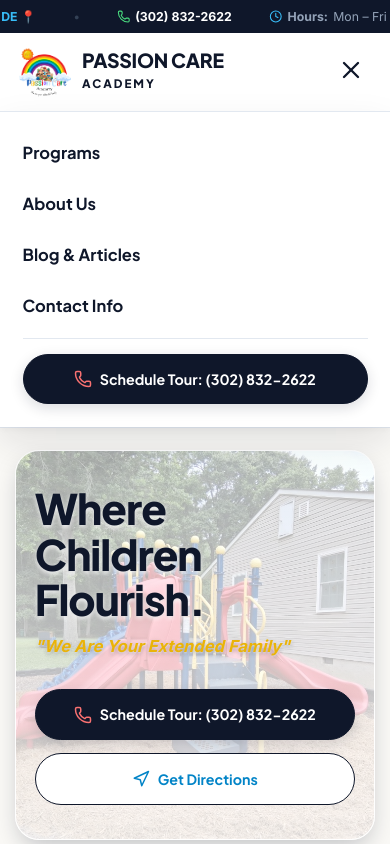
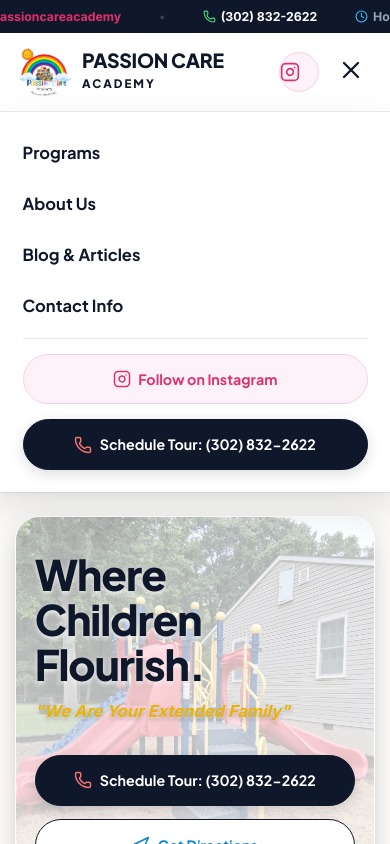
Before and after one commit to tiekomedia-alt/Passioncareacademy-, a React (Vite) app: page / in a window 390 px wide. Both pictures are taken after a click on the button 351 px from the left and 71 px from the top of the page. Shown: the top 844 px of the page. Built offline with nearby package versions, Linux system fonts and the light colour scheme.

Commit message:
Add official Instagram icon link to header ticker, navbar, mobile drawer, and footer

```diff
--- a/src/components/Footer.jsx
+++ b/src/components/Footer.jsx
@@ -1,9 +1,10 @@
 import React from 'react';
-import { Phone, MapPin, Clock, ArrowUp, ExternalLink } from 'lucide-react';
+import { Phone, MapPin, Clock, ArrowUp, ExternalLink, Instagram } from 'lucide-react';
 
 export default function Footer({ onNavigate }) {
   const mainPhone = "tel:3028322622";
   const directLinePhone = "tel:3024198890";
+  const instagramUrl = "https://www.instagram.com/passioncareacademy?igsh=ODYyODd2aHN0aWM4";
   const mapsUrl = "https://www.google.com/maps?gs_lcrp=EgZjaHJvbWUqDwgBEC4YDRivARjHARiABDIGCAAQRRg5Mg8IARAuGA0YrwEYxwEYgAQyCQgCEAAYDRiABDIICAMQABgWGB4yCAgEEAAYFhgeMggIBRAAGBYYHjIICAYQABgWGB4yDQgHEAAYhgMYgAQYigUyDQgIEAAYhgMYgAQYigXSAQg5MTY4ajBqN6gCALACAA&um=1&ie=UTF-8&fb=1&gl=ng&sa=X&geocode=KYnGajfYB8eJMVviCQ14LB5i&daddr=3727+Wrangle+Hill+Rd,+Bear,+DE+19701,+United+States";
 
   const scrollToTop = () => {
@@ -20,7 +21,7 @@ export default function Footer({ onNavigate }) {
           paddingBottom: '3rem',
           borderBottom: '1px solid #1E293B'
         }}>
-          {/* Col 1: Brand Logo */}
+          {/* Col 1: Brand Logo & Social Media Links */}
           <div>
             <div style={{ display: 'flex', alignItems: 'center', gap: '0.75rem', marginBottom: '1.25rem' }}>
               <img
@@ -39,14 +40,29 @@ export default function Footer({ onNavigate }) {
               Nurturing young minds through structured, loving care and comprehensive early education in Delaware.
             </p>
 
+            {/* Official Instagram Button */}
+            <div style={{ display: 'flex', alignItems: 'center', gap: '0.75rem', marginTop: '1rem' }}>
               <a
-              href={mapsUrl}
+                href={instagramUrl}
                 target="_blank"
                 rel="noopener noreferrer"
-              style={{ color: '#38BDF8', textDecoration: 'none', fontSize: '0.85rem', fontWeight: '700', display: 'inline-flex', alignItems: 'center', gap: '0.4rem' }}
+                style={{
+                  display: 'inline-flex',
+                  alignItems: 'center',
+                  gap: '0.5rem',
+                  backgroundColor: 'rgba(225, 48, 108, 0.15)',
+                  color: '#FF6492',
+                  padding: '0.45rem 1rem',
+                  borderRadius: 'var(--radius-full)',
+                  border: '1px solid rgba(225, 48, 108, 0.4)',
+                  fontSize: '0.85rem',
+                  fontWeight: '700',
+                  textDecoration: 'none'
+                }}
               >
-              📍 3727 Wrangle Hill Rd, Bear, DE <ExternalLink size={12} />
+                <Instagram size={16} /> Follow us on Instagram
               </a>
+            </div>
           </div>
 
           {/* Col 2: Operating Schedule */}
@@ -109,11 +125,21 @@ export default function Footer({ onNavigate }) {
           </div>
         </div>
 
-        {/* Bottom Copyright */}
+        {/* Bottom Copyright & Social Row */}
         <div style={{ paddingTop: '2rem', display: 'flex', justifyContent: 'space-between', alignItems: 'center', flexWrap: 'wrap', gap: '1rem', fontSize: '0.82rem', color: '#94A3B8' }}>
           <div>
             © 2026 Passion Care Academy. All rights reserved. Built and designed by TIEKO MEDIA LIMITED.
           </div>
+
+          <div style={{ display: 'flex', alignItems: 'center', gap: '1.25rem' }}>
+            <a
+              href={instagramUrl}
+              target="_blank"
+              rel="noopener noreferrer"
+              style={{ color: '#E1306C', textDecoration: 'none', display: 'inline-flex', alignItems: 'center', gap: '0.35rem', fontWeight: '700' }}
+            >
+              <Instagram size={15} /> Instagram
+            </a>
 
             <button
               onClick={scrollToTop}
@@ -132,6 +158,7 @@ export default function Footer({ onNavigate }) {
             </button>
           </div>
         </div>
+      </div>
     </footer>
   );
 }
--- a/src/components/Header.jsx
+++ b/src/components/Header.jsx
@@ -1,10 +1,11 @@
 import React, { useState } from 'react';
-import { Phone, Clock, MapPin, Menu, X } from 'lucide-react';
+import { Phone, Clock, MapPin, Menu, X, Instagram } from 'lucide-react';
 
 export default function Header({ activeSection, setActiveSection }) {
   const [mobileMenuOpen, setMobileMenuOpen] = useState(false);
 
   const mainPhone = "tel:3028322622";
+  const instagramUrl = "https://www.instagram.com/passioncareacademy?igsh=ODYyODd2aHN0aWM4";
   const mapsUrl = "https://www.google.com/maps?gs_lcrp=EgZjaHJvbWUqDwgBEC4YDRivARjHARiABDIGCAAQRRg5Mg8IARAuGA0YrwEYxwEYgAQyCQgCEAAYDRiABDIICAMQABgWGB4yCAgEEAAYFhgeMggIBRAAGBYYHjIICAYQABgWGB4yDQgHEAAYhgMYgAQYigUyDQgIEAAYhgMYgAQYigXSAQg5MTY4ajBqN6gCALACAA&um=1&ie=UTF-8&fb=1&gl=ng&sa=X&geocode=KYnGajfYB8eJMVviCQ14LB5i&daddr=3727+Wrangle+Hill+Rd,+Bear,+DE+19701,+United+States";
 
   const navItems = [
@@ -38,6 +39,17 @@ export default function Header({ activeSection, setActiveSection }) {
         style={{ color: '#38BDF8', textDecoration: 'none', display: 'inline-flex', alignItems: 'center', gap: '0.35rem', fontWeight: '700' }}
       >
         <MapPin size={13} style={{ color: '#38BDF8' }} /> 3727 Wrangle Hill Rd, Bear, DE 📍
+      </a>
+
+      <span style={{ color: '#334155' }}>•</span>
+
+      <a
+        href={instagramUrl}
+        target="_blank"
+        rel="noopener noreferrer"
+        style={{ color: '#E1306C', textDecoration: 'none', display: 'inline-flex', alignItems: 'center', gap: '0.35rem', fontWeight: '700' }}
+      >
+        <Instagram size={14} style={{ color: '#E1306C' }} /> @passioncareacademy
       </a>
 
       <span style={{ color: '#334155' }}>•</span>
@@ -120,8 +132,30 @@ export default function Header({ activeSection, setActiveSection }) {
           ))}
         </nav>
 
-        {/* Header Right CTAs (Updated to 302-832-2622) */}
+        {/* Header Right CTAs */}
         <div style={{ display: 'flex', alignItems: 'center', gap: '0.85rem' }}>
+          <a
+            href={instagramUrl}
+            target="_blank"
+            rel="noopener noreferrer"
+            title="Follow Passion Care Academy on Instagram"
+            style={{
+              width: '40px',
+              height: '40px',
+              borderRadius: '50%',
+              backgroundColor: '#FDF2F8',
+              border: '1px solid #FBCFE8',
+              color: '#E1306C',
+              display: 'inline-flex',
+              alignItems: 'center',
+              justify: 'center',
+              textDecoration: 'none',
+              transition: 'transform 0.2s ease, background-color 0.2s ease'
+            }}
+          >
+            <Instagram size={20} />
+          </a>
+
           <a
             href={mainPhone}
             className="btn-dark-pill desktop-nav"
@@ -178,6 +212,17 @@ export default function Header({ activeSection, setActiveSection }) {
             </button>
           ))}
           <hr style={{ border: 'none', borderTop: '1px solid var(--border-light)' }} />
+
+          <a
+            href={instagramUrl}
+            target="_blank"
+            rel="noopener noreferrer"
+            className="btn-outline-pill"
+            style={{ justifyContent: 'center', color: '#E1306C', borderColor: '#FBCFE8', backgroundColor: '#FDF2F8' }}
+          >
+            <Instagram size={18} /> Follow on Instagram
+          </a>
+
           <a href={mainPhone} className="btn-dark-pill" style={{ justifyContent: 'center' }}>
             <Phone size={18} style={{ color: '#F87171' }} /> Schedule Tour: (302) 832-2622
           </a>
```
Lines whose indentation alone changed are shown as unchanged.
